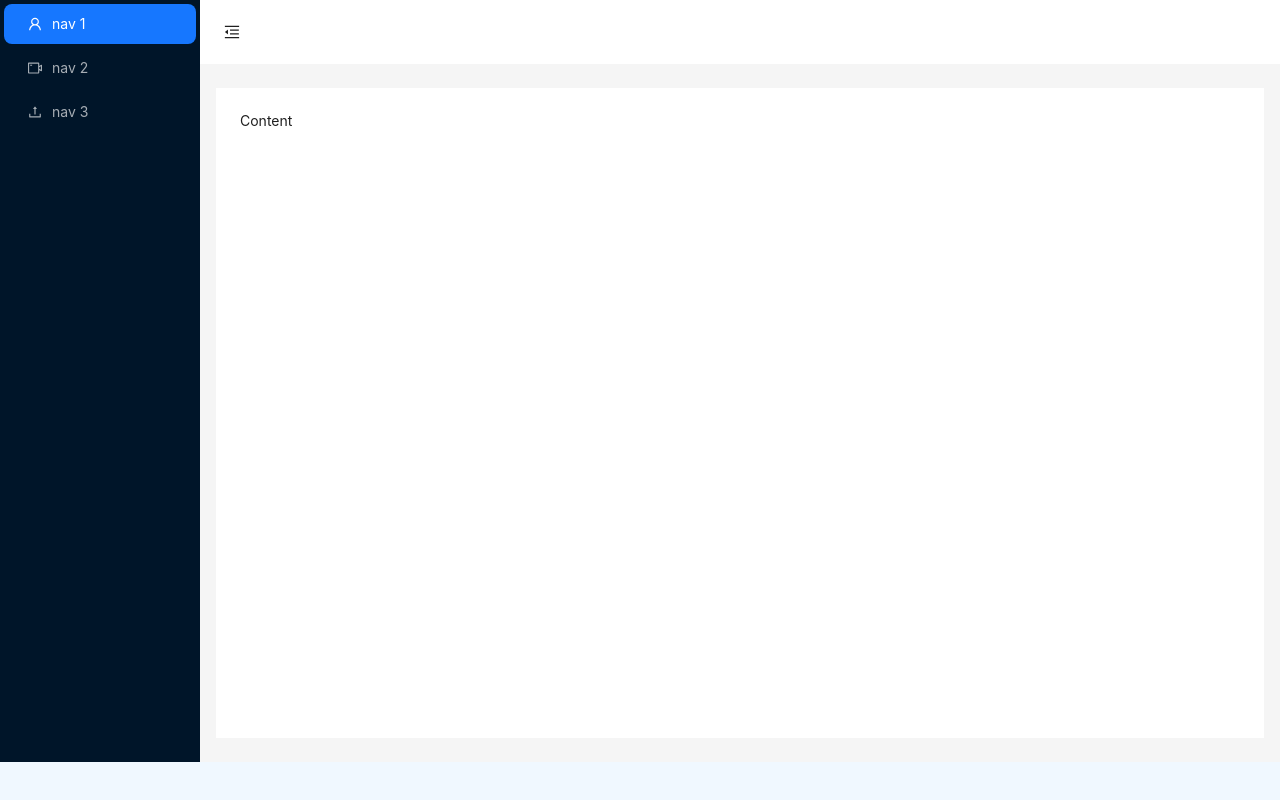
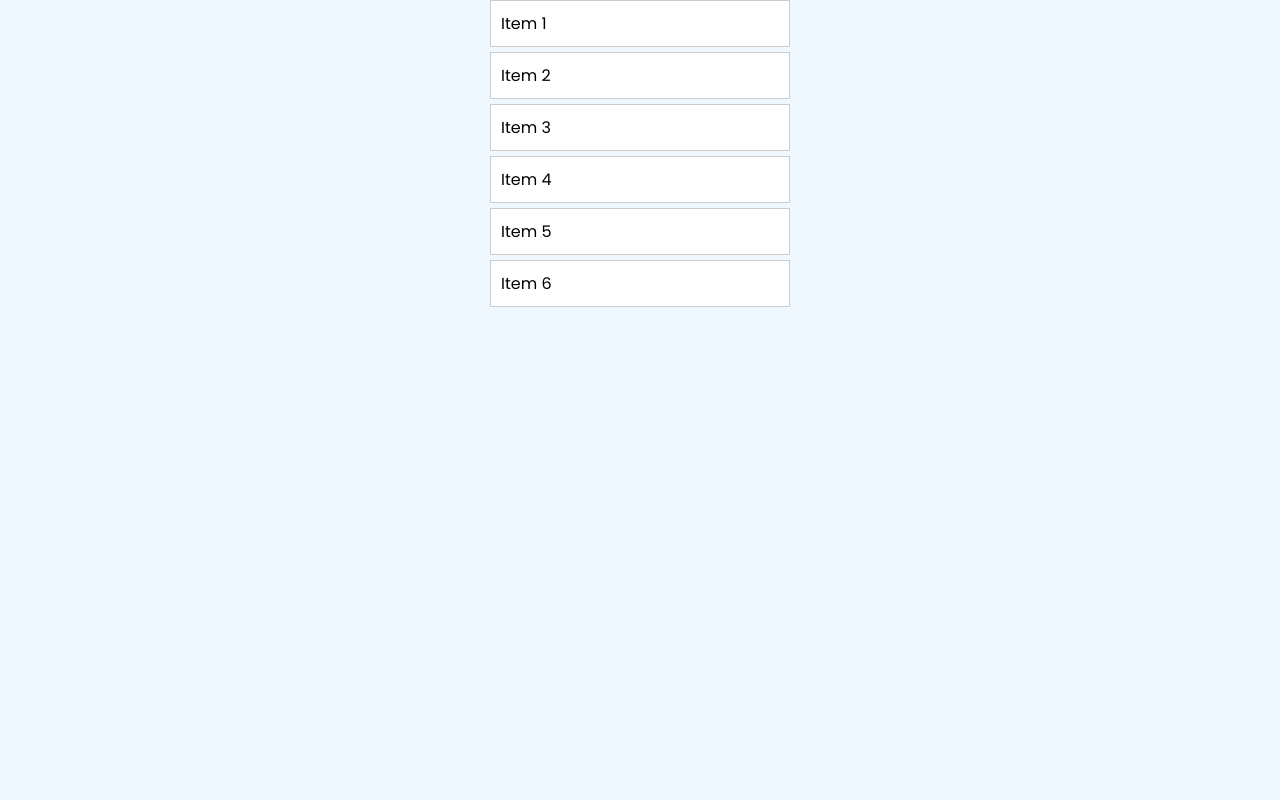
Before and after one commit to Rahmarulloh/brees, a React (Create React App) app: page / in a window 1280 px wide. Built offline with nearby package versions, Linux system fonts and the light colour scheme.

Commit message:
dnd testing

```diff
--- a/package.json
+++ b/package.json
@@ -13,6 +13,7 @@
     "@types/react-dom": "^18.2.13",
     "antd": "^5.10.0",
     "react": "^18.2.0",
+    "react-dnd": "^16.0.1",
     "react-dom": "^18.2.0",
     "react-scripts": "5.0.1",
     "typescript": "^4.9.5",
--- a/src/App.tsx
+++ b/src/App.tsx
@@ -1,11 +1,13 @@
 import React from "react";
 import "./App.css";
 import LayoutComponent from "./components/Layout";
+import DragAndDropExample from "./dnd";
 
 function App() {
   return (
     <div className="App">
-      <LayoutComponent />
+      {/* <LayoutComponent /> */}
+      <DragAndDropExample />
     </div>
   );
 }
--- /dev/null
+++ b/src/dnd.css
@@ -0,0 +1,33 @@
+.drag-and-drop-example {
+  width: 300px;
+  margin: 0 auto;
+}
+
+.drag-and-drop-example ul {
+  list-style: none;
+  padding: 0;
+}
+
+.drag-and-drop-example li {
+  cursor: pointer;
+  padding: 10px;
+  background-color: #fff;
+  border: 1px solid #ccc;
+  margin-bottom: 5px;
+}
+
+.drag-and-drop-example li:hover {
+  background-color: #eee;
+}
+
+.drag-and-drop-example li.dragging {
+  background-color: #ccc;
+}
+
+.drag-and-drop-example li.droppable {
+  border: 1px dashed #ccc;
+}
+
+.drag-and-drop-example li.droppable.over {
+  background-color: #eee;
+}
--- /dev/null
+++ b/src/dnd.tsx
@@ -0,0 +1,59 @@
+import React, { useState } from "react";
+import "./dnd.css";
+
+const DragAndDropExample = () => {
+  const [items, setItems] = useState([
+    { id: "1", name: "Item 1" },
+    { id: "2", name: "Item 2" },
+    { id: "3", name: "Item 3" },
+    { id: "4", name: "Item 4" },
+    { id: "5", name: "Item 5" },
+    { id: "6", name: "Item 6" },
+  ]);
+
+  const handleDragStart = (event: DragEvent) => {
+    // Store the ID of the item being dragged
+    // @ts-ignore
+    event.dataTransfer.setData("text/plain", event.target.id);
+  };
+
+  const handleDrop = (event: DragEvent) => {
+    // Get the ID of the item being dropped
+    // @ts-ignore
+    const itemId = event.dataTransfer.getData("text/plain");
+
+    // Move the item to the new drop location
+    setItems((prevItems) => {
+      const newItems = [...prevItems];
+      //   @ts-ignore
+      const itemIndex = newItems.findIndex((i) => i.id === itemId);
+      newItems.splice(itemIndex, 1);
+      const droppableIndex = newItems.findIndex(
+        // @ts-ignore
+        (i) => i.id === event.target.id
+      );
+      newItems.splice(droppableIndex, 0, newItems[itemIndex]);
+      return newItems;
+    });
+  };
+
+  return (
+    <div className="drag-and-drop-example">
+      <ul>
+        {items.map((item) => (
+          <li
+            key={item.id}
+            draggable={true}
+            onDragStart={() => handleDragStart}
+            onDrop={() => handleDrop}
+            id={item.id}
+          >
+            {item.name}
+          </li>
+        ))}
+      </ul>
+    </div>
+  );
+};
+
+export default DragAndDropExample;
```
Also changed, not shown: 1 other file (tests, documents, lock files or other folders).
